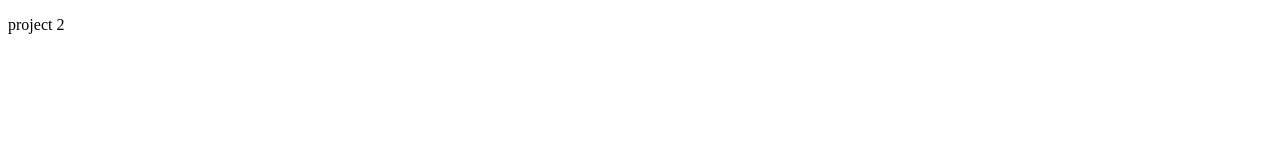
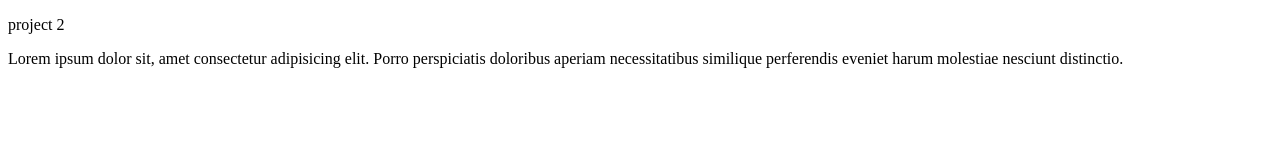
Before and after one commit to rosni2023/Active-box, a plain HTML site: page index.html in a window 1280 px wide. Drawn offline with Linux system fonts and the light colour scheme.

Commit message:
added another paragraph

```diff
--- a/index.html
+++ b/index.html
@@ -7,5 +7,6 @@
 </head>
 <body>
     <p>project 2</p>
+    <p>Lorem ipsum dolor sit, amet consectetur adipisicing elit. Porro perspiciatis doloribus aperiam necessitatibus similique perferendis eveniet harum molestiae nesciunt distinctio.</p>
 </body>
 </html>
```
